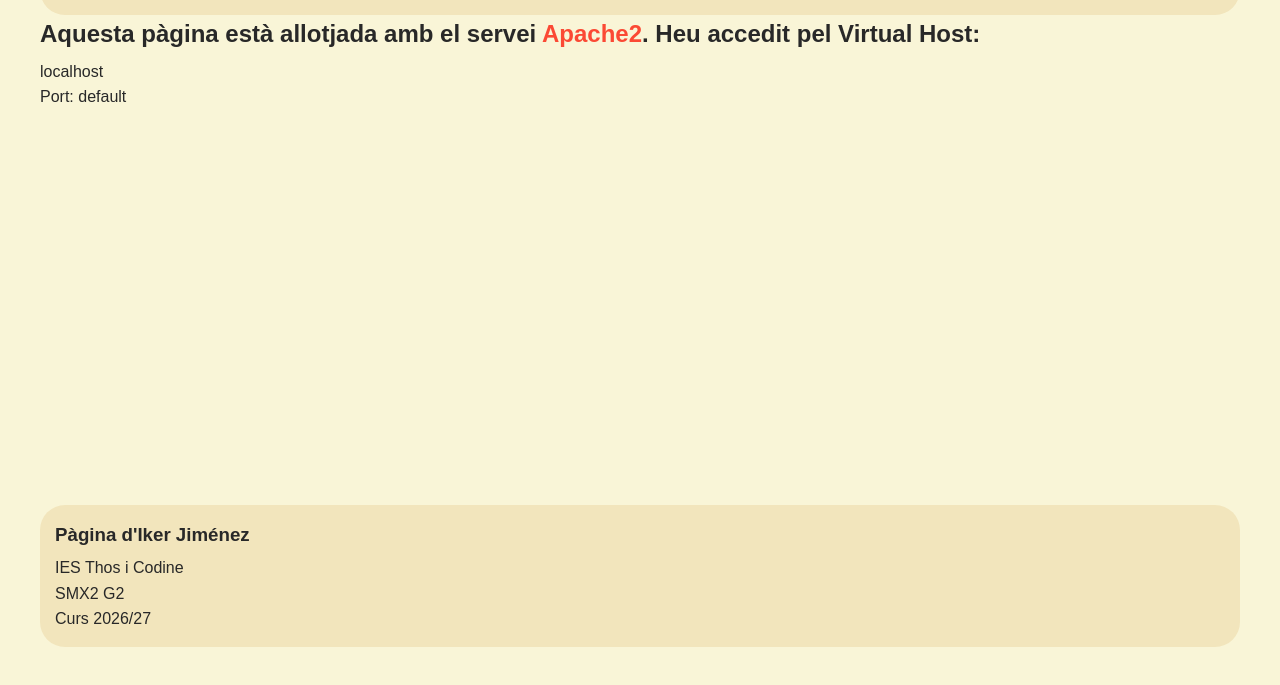
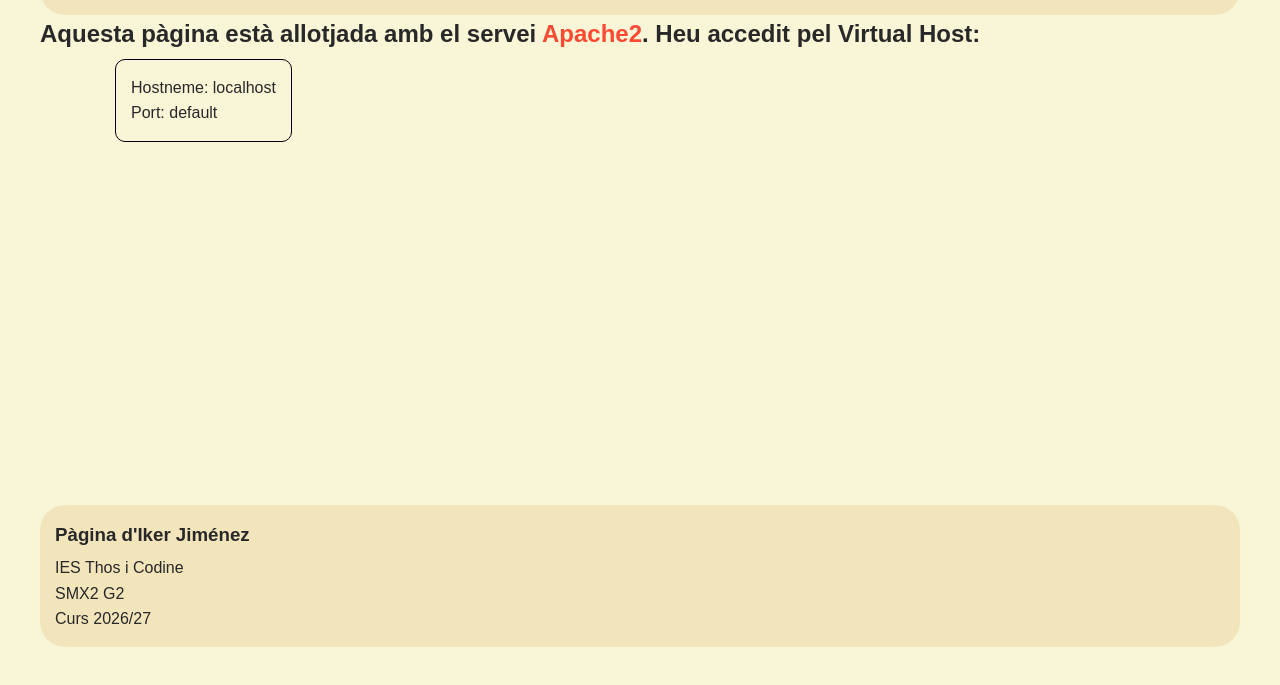
Before and after one commit to ikerjigo/debian-setup, a plain HTML site: page apache/index.html in a window 1280 px wide. Shown: the part 113-798 px from the top of the page. Drawn offline with Linux system fonts and the light colour scheme.

Commit message:
Added VirtualHost div

```diff
--- a/apache/index.html
+++ b/apache/index.html
@@ -6,7 +6,7 @@
     <title>Pàgina d'Iker</title>
     <link rel="stylesheet" href="style.css">
     <script>
-        document.title = window.location.hostname + ":" + window.location.port;
+        document.title = window.location.hostname + ":" + (window.location.port || "default");
     </script>
 </head>
 <body>
@@ -16,13 +16,15 @@
     </header>
     <main>
 	<h2>Aquesta pàgina està allotjada amb el servei <strong>Apache2</strong>. Heu accedit pel Virtual Host:</h2>
+	<div id="VirtualHost">
 	  <div id="hostname"></div>
 	  <div id="port"></div>
+	</div>
 	<script>
    	  const hostname = window.location.hostname;
   	  const port = window.location.port;
 
-  	    document.getElementById("hostname").textContent = hostname;
+      	  document.getElementById("hostname").textContent = "Hostneme: " + hostname;
   	  document.getElementById("port").textContent = "Port: " + (port || "default");
 	</script>
     </main>
```
Lines whose indentation alone changed are shown as unchanged.
